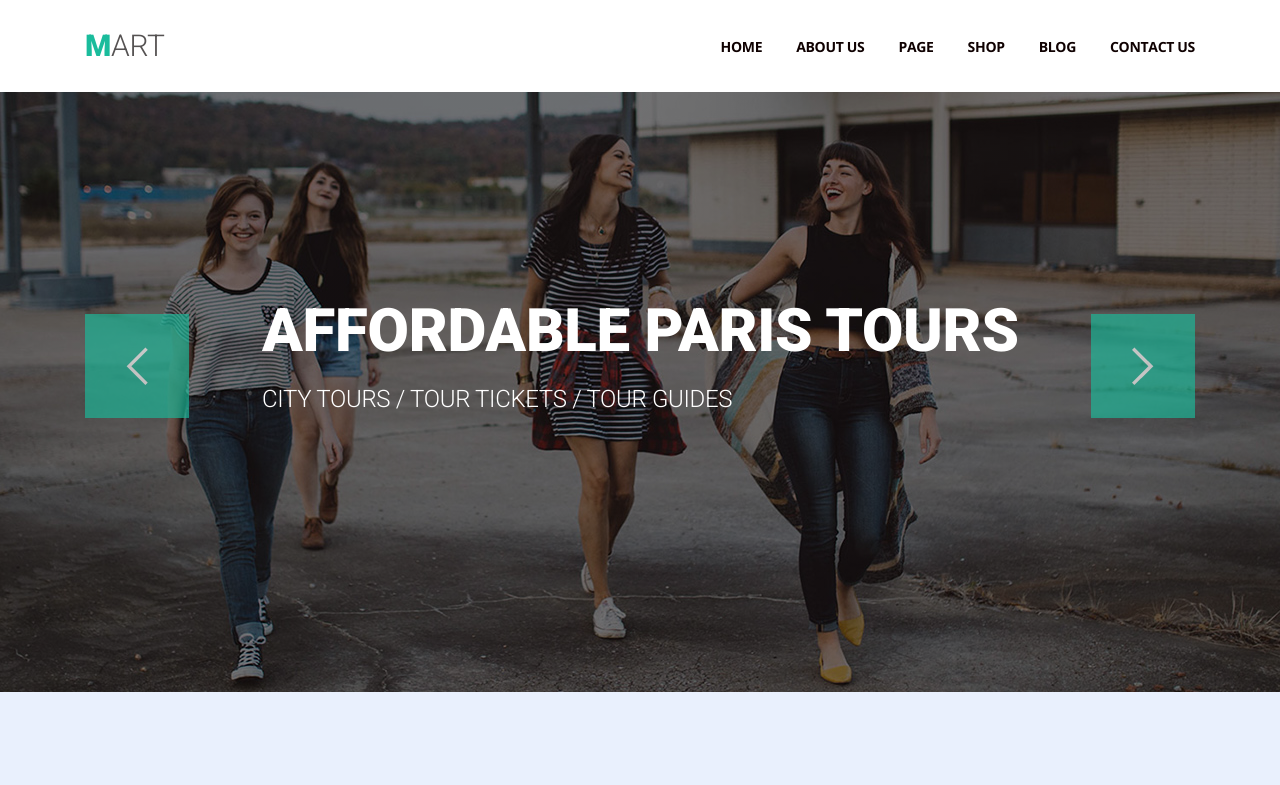
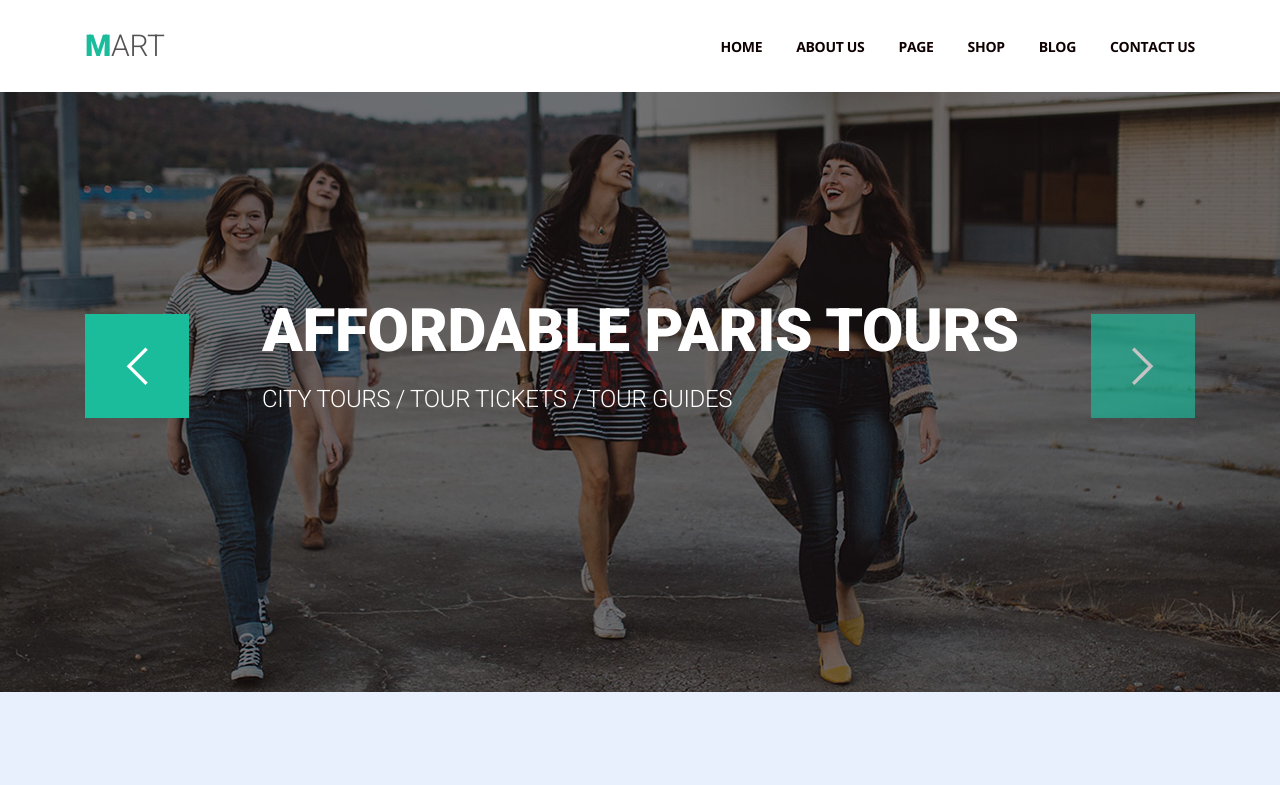
Before and after one commit to ihahalev/goit-fe-course, a plain HTML site: page html-css/module-05/index.html in a window 1280 px wide. In both pictures the pointer is over the button "Previous Banner". Shown: the top 785 px of the page. Drawn offline with nearby package versions, Linux system fonts and the light colour scheme; files that its build step writes are made by us from their sources.

Commit message:
added hover for banner buttons

```diff
--- a/html-css/module-05/css/styles.css
+++ b/html-css/module-05/css/styles.css
@@ -115,6 +115,11 @@ img{
     width: 104px;
     height: 104px;
     background-repeat: no-repeat;
+}
+
+.slider button:hover,
+.slider button:focus{
+    opacity: 1;
 }
 
 .slider .prev{
```
